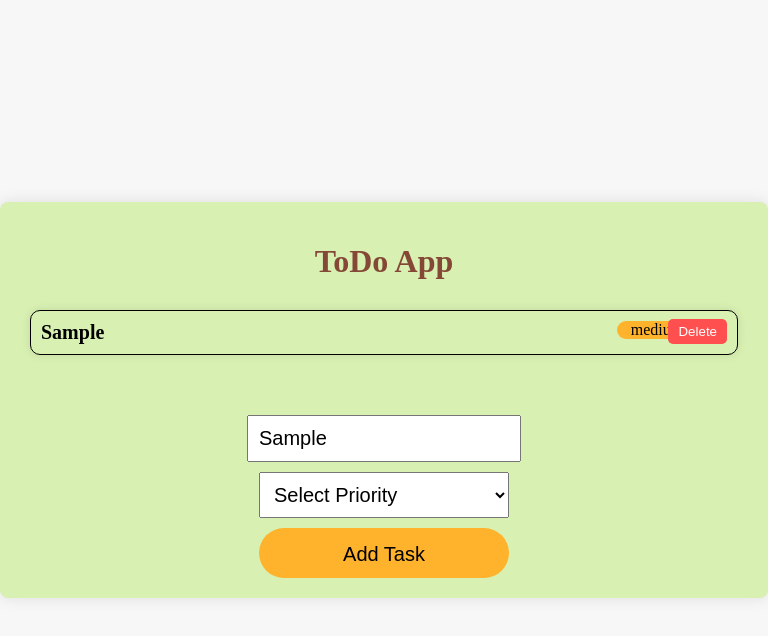
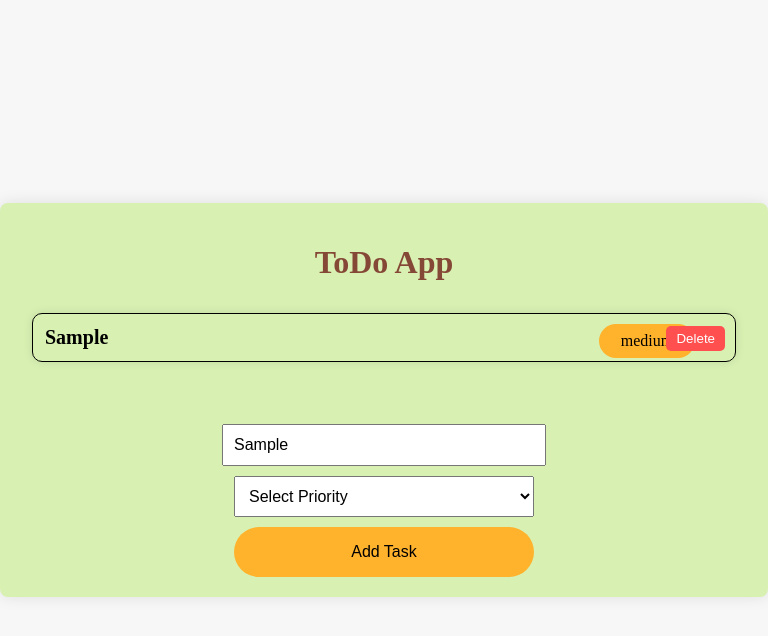
Before and after one commit to TechShruti03/ToDoApp, a plain HTML site: page index.html in a window 768 px wide. Both pictures are taken after typing "Sample" into the empty fields and a click on the button "Add Task". Drawn offline with Linux system fonts and the light colour scheme.

Commit message:
media query added

```diff
--- a/index.html
+++ b/index.html
@@ -106,8 +106,74 @@
             bottom: 10px;
         }
 
+        @media (max-width: 480px) {
+            .task-input, .priority-select, .btn-add {
+                width: 90%;
+                font-size: 18px;
+                padding: 8px;
+            }
 
+            .task-card {
+                font-size: 18px;
+                margin: 8px;
+                padding: 8px;
+            }
 
+            .task-card-title {
+                font-size: 16px;
+            }
+
+            .task-card-priority {
+                font-size: 14px;
+                padding: 5px;
+            }
+        }
+
+        @media (min-width: 481px) and (max-width: 768px) {
+            .task-input, .priority-select, .btn-add {
+                width: 80%;
+                font-size: 18px;
+                padding: 10px;
+            }
+
+            .task-card {
+                font-size: 18px;
+                margin: 12px;
+                padding: 12px;
+            }
+
+            .task-card-title {
+                font-size: 18px;
+            }
+
+            .task-card-priority {
+                font-size: 16px;
+                padding: 6px;
+            }
+        }
+
+        @media (min-width: 768px) {
+            .task-input, .priority-select, .btn-add {
+                width: 300px;
+                font-size: 16px;
+                padding: 10px;
+            }
+
+            .task-card {
+                font-size: 20px;
+                margin: 12px;
+                padding: 12px;
+            }
+
+            .task-card-title {
+                font-size: 20px;
+            }
+
+            .task-card-priority {
+                font-size: 16px;
+                padding: 8px;
+            }
+        }
     </style>
 </head>
 <body>
```
